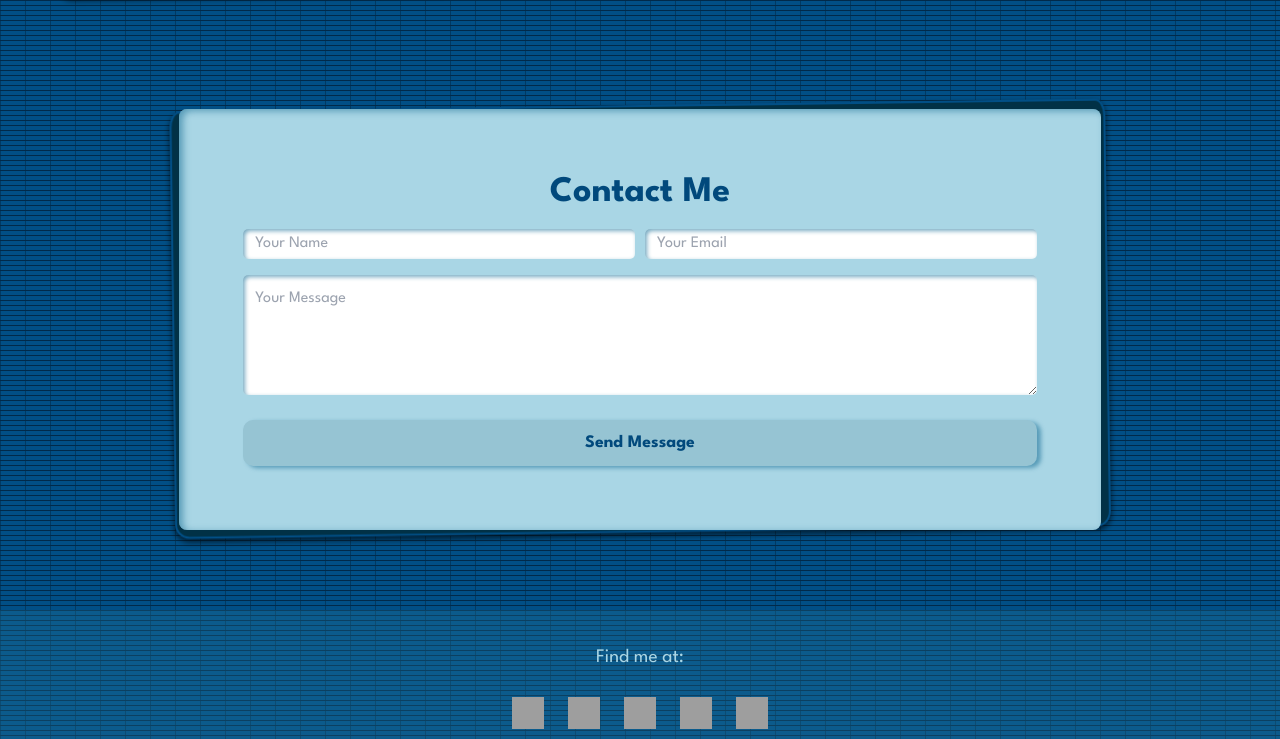
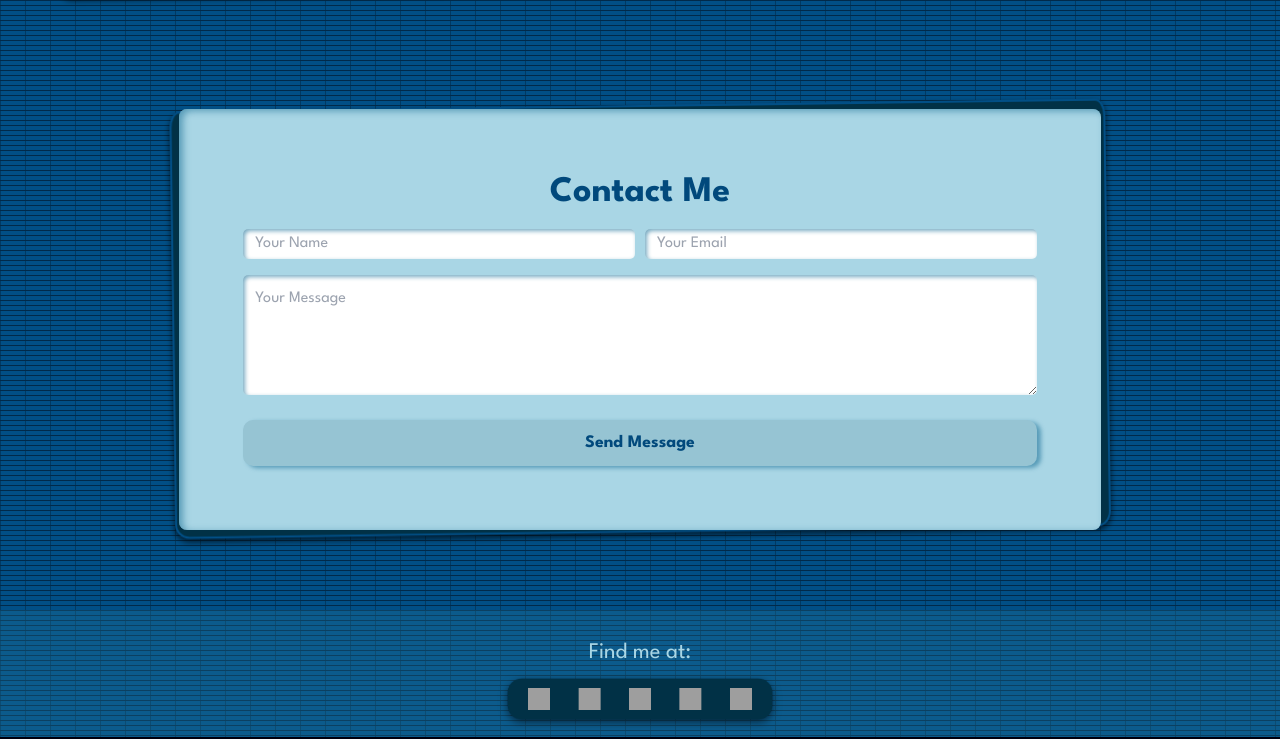
Before and after one commit to sau-mili/portfolio-saumili, a website: page src/index.html in a window 1280 px wide. Shown: the part 3040-3779 px from the top of the page. Drawn offline with nearby package versions, Linux system fonts and the light colour scheme; grey boxes are pictures that could not be loaded; a web font is replaced by a local one.

Commit message:
footer added

```diff
--- a/src/index.css
+++ b/src/index.css
@@ -34,6 +34,7 @@ body {
 .text-shadow-lg {
     text-shadow: 2px 2px 4px rgba(0, 0, 0, 0.827); /* Adjust values as needed */
 }
+
 
 .vertical-navbar {
     position: fixed;
@@ -103,8 +104,19 @@ footer{
     background-color: #2c7da045;
 }
 footer h2{
-    font-size: 1.2rem;
-    padding: 1.5rem;
+    font-size: 1.4rem;
+    padding-top: 1rem;
+}
+
+.socials{
+    background-color: #013146;
+    padding: 0.8rem;
+    width: 30%;
+    margin-left: auto;
+    margin-right: auto;
+    border-radius: 20px;
+    box-shadow: rgba(0, 0, 0, 0.548) 0px 4px 12px 0px, rgba(0, 0, 0, 0.08) 0px 0px 0px 1px;
+    transform: scale(0.7);
 }
 
 .tab-content {
--- a/src/index.html
+++ b/src/index.html
@@ -272,7 +272,7 @@
 <footer class="footer w-full text-center">
     <div class="container mx-auto">
         <h2 class="find">Find me at:</h2>
-        <div class="flex justify-center space-x-6">
+        <div class="flex justify-center space-x-10 socials">
             <a href="https://github.com/sau-mili" target="_blank" rel="noopener noreferrer">
                 <img src="https://img.icons8.com/ios-filled/50/ffffff/github.png" alt="GitHub" class="w-8 h-8">
             </a>
```
